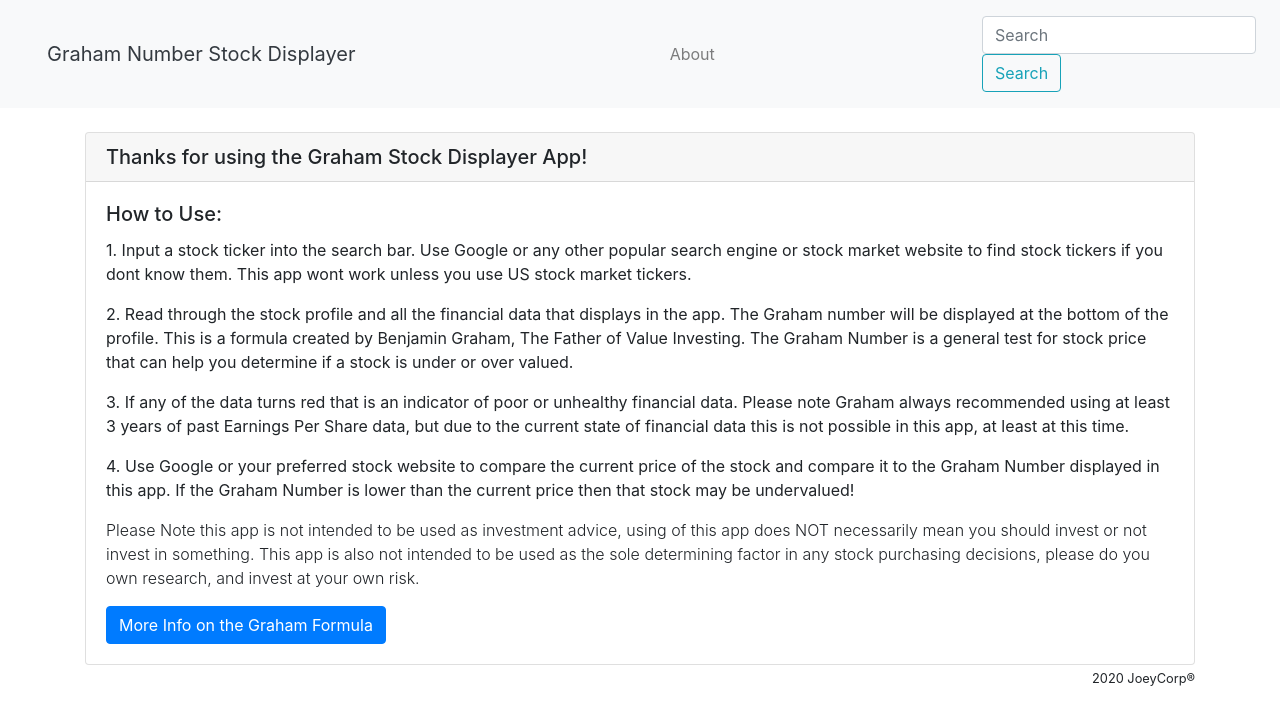
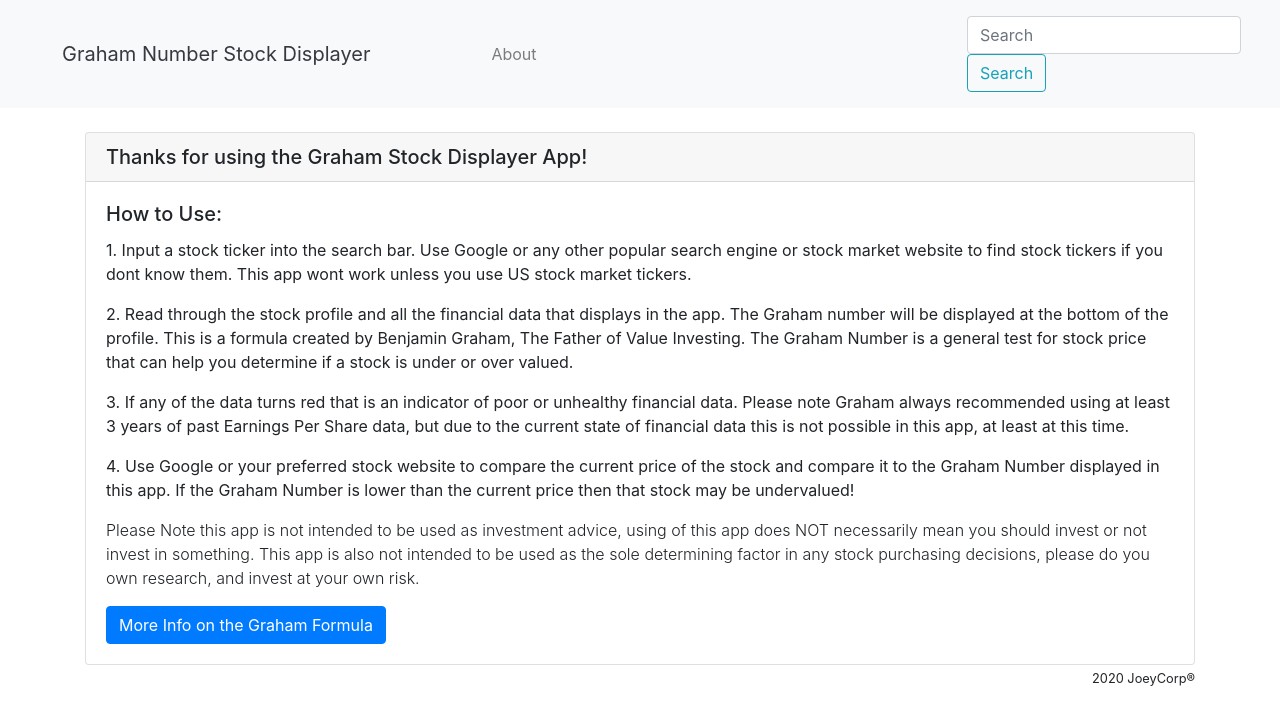
Before and after one commit to SteelMasterJ/Stock-Info-Displayer-App, a React (Create React App) app: page /about in a window 1280 px wide. Shown: the top 724 px of the page. Built offline with nearby package versions, Linux system fonts and the light colour scheme; no server answers.

Commit message:
functioning back and forward buttons

```diff
--- a/src/App.js
+++ b/src/App.js
@@ -22,6 +22,7 @@ class App extends Component {
       DividendPerShare: "",
       eps: "",
       error: "",
+      location: "AAPL",
     };
   }
 
@@ -32,31 +33,17 @@ class App extends Component {
     })
   }
 
-  locationSearch = (location) => {
-    console.log('locationSearch has fired', this.state.searchTicker, location);
-    if (location !== this.state.searchTicker) {
-      axios.get(`https://www.alphavantage.co/query?function=OVERVIEW&symbol=${location}&apikey=${apikey}`)
-        .then(response => {
-          console.log(response.data);
-          this.setState({
-            ticker: response.data.Symbol,
-            companyName: response.data.Name,
-            businessType: response.data.Industry,
-            description: response.data.Description,
-            bookValue: response.data.BookValue,
-            DividendPerShare: response.data.DividendPerShare,
-            eps: response.data.DilutedEPSTTM,
-            searchTicker: location,
-          })
-        })
-        .catch(error => {
-          console.log('Error fetching and parsing data', error);
-        });
+  updateLocationState = (location) => {
+    if (this.state.location !== this.state.ticker) {
+      console.log("updating location State");
+      this.setState({
+        location: location
+      })
     }
   }
 
   performSearch = (query) => {
-    console.log('performSearch has fired', this.state.searchTicker, query);
+    console.log('performSearch has fired, searchTicker state:', this.state.searchTicker, "search params:", query);
     if (query === undefined) {
       axios.get(`https://www.alphavantage.co/query?function=OVERVIEW&symbol=aapl&apikey=${apikey}`)
         .then(response => {
@@ -132,7 +119,7 @@ class App extends Component {
         <title>Stock Displayer Pro</title>
         <header className="App-header">
         </header>
-        <SearchBar onSearch={this.performSearch} submitTickerUpdate={this.updateSearchTicker} searchTicker={this.state.searchTicker} locationSearch={this.locationSearch} error={this.state.error}/>
+        <SearchBar onSearch={this.performSearch} submitTickerUpdate={this.updateSearchTicker} submitLocationUpdate={this.updateLocationState} searchTicker={this.state.searchTicker} location={this.state.location} error={this.state.error}/>
         <Switch>
           <Route exact path="/search/:id" render={ () => <Profile
             companyName={this.state.companyName}
--- a/src/components/SearchBar.js
+++ b/src/components/SearchBar.js
@@ -1,18 +1,21 @@
 import React from 'react';
-import { useHistory } from 'react-router-dom';
+import { useHistory, useLocation } from 'react-router-dom';
 
 const SearchForm = (props) => {
 
   const history = useHistory();
-  // const location = useLocation();
+  const location = useLocation();
 
-  // React.useEffect( () => {
-  //   console.log('location = ', location.pathname, ",", location.pathname.slice(8), ",", props.searchTicker);
-  // }, [location.pathname, props]);
-
-  // if (location.pathname !== '/') {
-  //   props.locationSearch(location.pathname.slice(8));
-  // }
+  React.useEffect( () => {
+    // console.log('location = ', location.pathname, ", location: ", location.pathname.slice(8).toUpperCase(), ", searchTicker: ", props.searchTicker);
+    if (location.pathname !== '/') {
+      console.log('location = ', location.pathname, ", location: ", location.pathname.slice(8).toUpperCase(), ", searchTicker: ", props.searchTicker);
+      props.submitLocationUpdate(location.pathname.slice(8).toUpperCase());
+      if (location.pathname.slice(8).toUpperCase() !== props.searchTicker) {
+        props.onSearch(location.pathname.slice(8));
+      }
+    }
+  }, [location.pathname, props]);
 
   const [formValues, setFormValues] = React.useState({})
 
@@ -32,7 +35,7 @@ const SearchForm = (props) => {
       pathname: `/search/${formValues.search}`
     })
     console.log('1st console log ' + formValues.search);
-    props.submitTickerUpdate(formValues.search);
+    props.submitTickerUpdate(formValues.search.toUpperCase());
     props.onSearch(formValues.search);
     e.currentTarget.reset();
     console.log('2nd console log ' + formValues.search);
@@ -40,17 +43,14 @@ const SearchForm = (props) => {
 
   return (
     <nav className="navbar navbar-expand-sm navbar-light bg-light">
-      <div className="container-fluid">
-        <div className="row align-items-center d-flex">
+      <div className="container-fluid d-flex">
           <div className="col">
             <div className="navbar-brand"><a className="nav-link text-dark" href="/">Graham Number Stock Displayer</a></div>
           </div>
-        </div>
         <div className="w-100"></div>
         <button className="navbar-toggler" type="button" data-toggle="collapse" data-target="#navbarSupportedContent" aria-controls="navbarSupportedContent" aria-expanded="false" aria-label="Toggle navigation">
           <span className="navbar-toggler-icon"></span>
         </button>
-        <div className="row align-items-center d-flex">
           <div className="collapse navbar-collapse" id="navbarSupportedContent">
             <ul className="navbar-nav mr-auto">
             <li className="nav-item">
@@ -58,9 +58,7 @@ const SearchForm = (props) => {
             </li>
             </ul>
           </div>
-        </div>
         <div className="w-100"></div>
-        <div className="row align-items-center d-flex">
           <form className="search-form form-inline ml-auto navbar-text" onSubmit={handleSubmit} >
             {(props.error === "Too many requests, please wait 1 minute" || "Stock Data Not Found, Try Again") ? <div className="text-danger">{props.error}</div> : <div></div> }
             <input
@@ -76,7 +74,6 @@ const SearchForm = (props) => {
               Search
             </button>
           </form>
-        </div>
       </div>
     </nav>
   );
```
